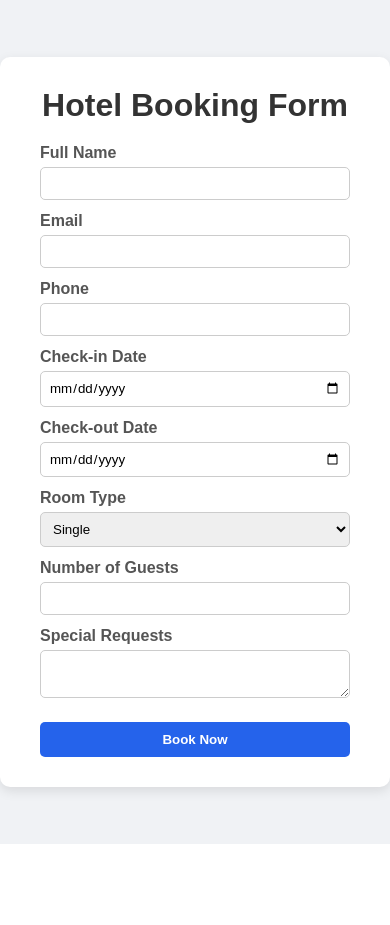
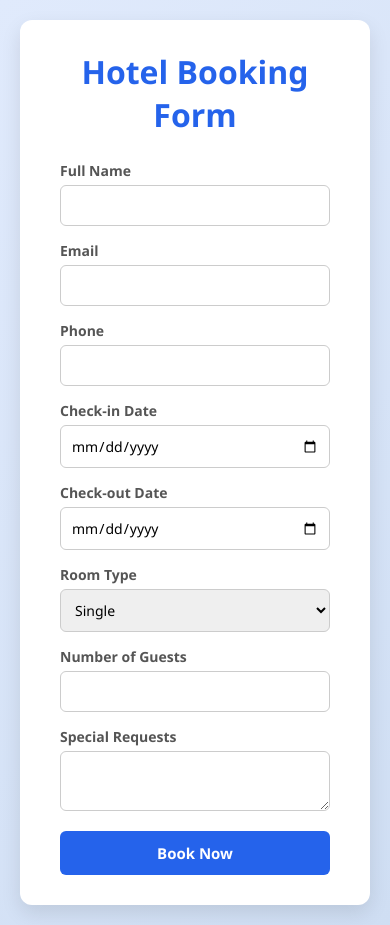
Before and after one commit to occult-compiler/hotel-booking, a FastAPI app: page / in a window 390 px wide. Before the commit the page ends 844 px from the top, so only its background shows below. Run offline with FastAPI, Linux system fonts and the light colour scheme.

Commit message:
Improve UI: landscape layout, hover effects, success popup

```diff
--- a/static/style.css
+++ b/static/style.css
@@ -2,58 +2,157 @@
     margin: 0;
     padding: 0;
     box-sizing: border-box;
-    font-family: Arial, sans-serif;
+    font-family: 'Segoe UI', Arial, sans-serif;
 }
 
 body {
-    background: #f0f2f5;
+    background: linear-gradient(135deg, #e0eafc, #cfdef3);
     display: flex;
     justify-content: center;
     align-items: center;
     min-height: 100vh;
+    padding: 20px;
 }
 
 .form-container {
     background: #fff;
     padding: 30px 40px;
-    border-radius: 10px;
-    box-shadow: 0 4px 12px rgba(0,0,0,0.1);
-    width: 400px;
+    border-radius: 12px;
+    box-shadow: 0 8px 20px rgba(0,0,0,0.1);
+    width: 100%;
+    max-width: 800px;
 }
 
 h1 {
     text-align: center;
-    margin-bottom: 20px;
-    color: #333;
+    margin-bottom: 25px;
+    color: #2563eb;
+}
+
+.form-grid {
+    display: grid;
+    grid-template-columns: repeat(2, 1fr);
+    gap: 15px 20px;
+}
+
+.field {
+    display: flex;
+    flex-direction: column;
+}
+
+.full-width {
+    grid-column: span 2;
 }
 
 label {
-    display: block;
-    margin-top: 12px;
     margin-bottom: 5px;
     font-weight: bold;
     color: #555;
+    font-size: 14px;
 }
 
 input, select, textarea {
-    width: 100%;
-    padding: 8px;
+    padding: 10px;
     border: 1px solid #ccc;
-    border-radius: 5px;
+    border-radius: 6px;
+    font-size: 14px;
+    transition: all 0.25s ease;
 }
 
-button {
+input:hover, select:hover, textarea:hover {
+    border-color: #2563eb;
+    box-shadow: 0 0 6px rgba(37, 99, 235, 0.3);
+    transform: translateY(-1px);
+}
+
+input:focus, select:focus, textarea:focus {
+    outline: none;
+    border-color: #1d4ed8;
+    box-shadow: 0 0 8px rgba(37, 99, 235, 0.4);
+}
+
+textarea {
+    resize: vertical;
+    min-height: 60px;
+}
+
+button[type="submit"] {
     width: 100%;
     margin-top: 20px;
-    padding: 10px;
+    padding: 12px;
     background: #2563eb;
     color: #fff;
     border: none;
-    border-radius: 5px;
+    border-radius: 6px;
+    cursor: pointer;
+    font-weight: bold;
+    font-size: 15px;
+    transition: background 0.2s ease, transform 0.15s ease;
+}
+
+button[type="submit"]:hover {
+    background: #1d4ed8;
+    transform: scale(1.02);
+}
+
+/* Popup */
+.popup {
+    position: fixed;
+    top: 0;
+    left: 0;
+    width: 100%;
+    height: 100%;
+    background: rgba(0,0,0,0.4);
+    display: flex;
+    justify-content: center;
+    align-items: center;
+    transition: opacity 0.3s ease;
+}
+
+.popup.hidden {
+    display: none;
+}
+
+.popup-content {
+    background: #d1fae5;
+    border: 2px solid #10b981;
+    padding: 30px 50px;
+    border-radius: 12px;
+    text-align: center;
+    box-shadow: 0 8px 20px rgba(0,0,0,0.2);
+    animation: popIn 0.3s ease;
+}
+
+.popup-content h2 {
+    color: #047857;
+    margin-bottom: 10px;
+}
+
+.popup-content button {
+    margin-top: 15px;
+    padding: 8px 20px;
+    background: #10b981;
+    color: #fff;
+    border: none;
+    border-radius: 6px;
     cursor: pointer;
     font-weight: bold;
 }
 
-button:hover {
-    background: #1d4ed8;
+.popup-content button:hover {
+    background: #059669;
 }
+
+@keyframes popIn {
+    from { transform: scale(0.8); opacity: 0; }
+    to { transform: scale(1); opacity: 1; }
+}
+
+@media (max-width: 600px) {
+    .form-grid {
+        grid-template-columns: 1fr;
+    }
+    .full-width {
+        grid-column: span 1;
+    }
+}
--- a/templates/index.html
+++ b/templates/index.html
@@ -8,37 +8,78 @@
 <body>
     <div class="form-container">
         <h1>Hotel Booking Form</h1>
-        <form action="/book" method="POST">
+        <form id="bookingForm">
+            <div class="form-grid">
+                <div class="field">
                     <label>Full Name</label>
                     <input type="text" name="full_name" required>
-
+                </div>
+                <div class="field">
                     <label>Email</label>
                     <input type="email" name="email" required>
-
+                </div>
+                <div class="field">
                     <label>Phone</label>
                     <input type="tel" name="phone" required>
-
+                </div>
+                <div class="field">
                     <label>Check-in Date</label>
                     <input type="date" name="check_in" required>
-
+                </div>
+                <div class="field">
                     <label>Check-out Date</label>
                     <input type="date" name="check_out" required>
-
+                </div>
+                <div class="field">
                     <label>Room Type</label>
                     <select name="room_type">
                         <option value="Single">Single</option>
                         <option value="Double">Double</option>
                         <option value="Suite">Suite</option>
                     </select>
-
+                </div>
+                <div class="field">
                     <label>Number of Guests</label>
                     <input type="number" name="guests" min="1" required>
-
+                </div>
+                <div class="field full-width">
                     <label>Special Requests</label>
                     <textarea name="special_requests"></textarea>
-
+                </div>
+            </div>
             <button type="submit">Book Now</button>
         </form>
     </div>
+
+    <!-- Success Popup -->
+    <div id="successPopup" class="popup hidden">
+        <div class="popup-content">
+            <h2>✅ Booking Successful!</h2>
+            <p id="popupName"></p>
+            <button onclick="closePopup()">Close</button>
+        </div>
+    </div>
+
+    <script>
+        const form = document.getElementById("bookingForm");
+        form.addEventListener("submit", async (e) => {
+            e.preventDefault();
+            const formData = new FormData(form);
+
+            const response = await fetch("/book", {
+                method: "POST",
+                body: formData
+            });
+            const data = await response.json();
+
+            document.getElementById("popupName").innerText = `Thank you, ${data.name}! Your booking is confirmed.`;
+            document.getElementById("successPopup").classList.remove("hidden");
+            form.reset();
+        });
+
+        function closePopup() {
+            document.getElementById("successPopup").classList.add("hidden");
+        }
+    </script>
 </body>
 </html>
```
Lines whose indentation alone changed are shown as unchanged.
